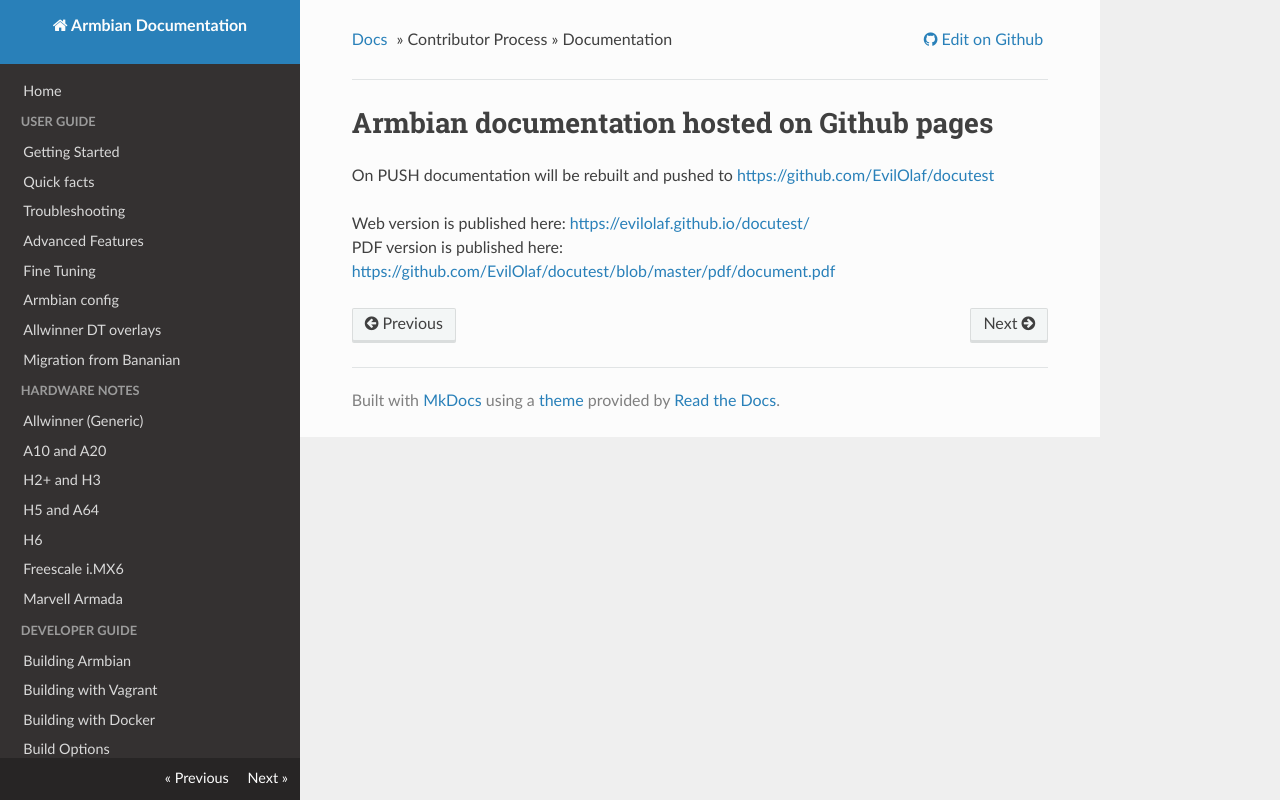
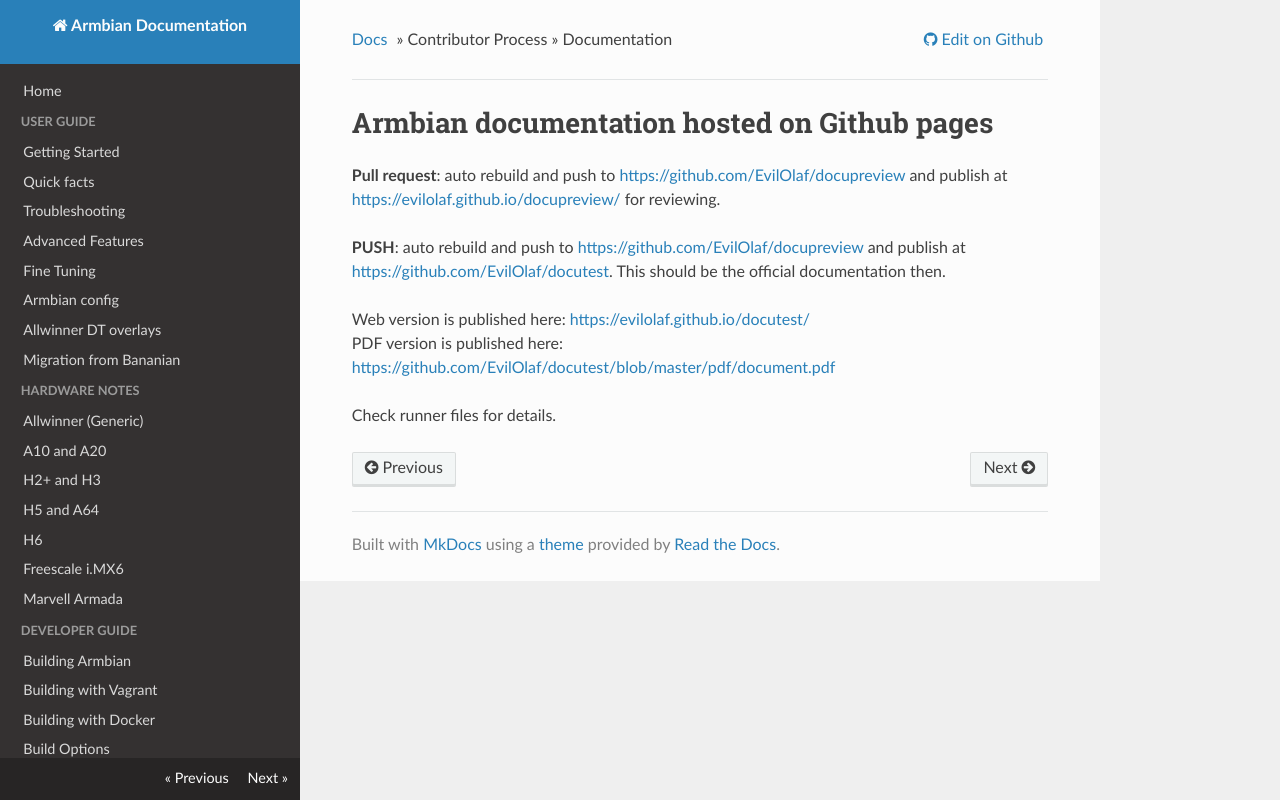
Before and after one commit to EvilOlaf/docupreview, a plain HTML site: page Process_Documentation/index.html in a window 1280 px wide. Drawn offline with nearby package versions, Linux system fonts and the light colour scheme.

Commit message:
Update from https://github.com/EvilOlaf/documentation/commit/83cf809464ff55f910bfa83e6792be37d91c294d

```diff
--- a/Process_Documentation/index.html
+++ b/Process_Documentation/index.html
@@ -143,9 +143,11 @@
 <div role="main">
 <div class="section">
 <h1 id="armbian-documentation-hosted-on-github-pages">Armbian documentation hosted on Github pages<a class="headerlink" href="#armbian-documentation-hosted-on-github-pages" title="Permanent link">¶</a></h1>
-<p>On PUSH documentation will be rebuilt and pushed to <a href="https://github.com/EvilOlaf/docutest">https://github.com/EvilOlaf/docutest</a></p>
+<p><strong>Pull request</strong>: auto rebuild and push to <a href="https://github.com/EvilOlaf/docupreview">https://github.com/EvilOlaf/docupreview</a> and publish at <a href="https://evilolaf.github.io/docupreview/">https://evilolaf.github.io/docupreview/</a> for reviewing.</p>
+<p><strong>PUSH</strong>: auto rebuild and push to <a href="https://github.com/EvilOlaf/docupreview">https://github.com/EvilOlaf/docupreview</a> and publish at <a href="https://github.com/EvilOlaf/docutest">https://github.com/EvilOlaf/docutest</a>. This should be the official documentation then.</p>
 <p>Web version is published here: <a href="https://evilolaf.github.io/docutest/">https://evilolaf.github.io/docutest/</a><br/>
 PDF version is published here: <a href="https://github.com/EvilOlaf/docutest/blob/master/pdf/document.pdf">https://github.com/EvilOlaf/docutest/blob/master/pdf/document.pdf</a></p>
+<p>Check runner files for details.</p>
 </div>
 </div>
 <footer>
```
Also changed, not shown: Community_IRC/index.html (+1 -1 lines), index.html (+1 -1 lines), 3 other files.
